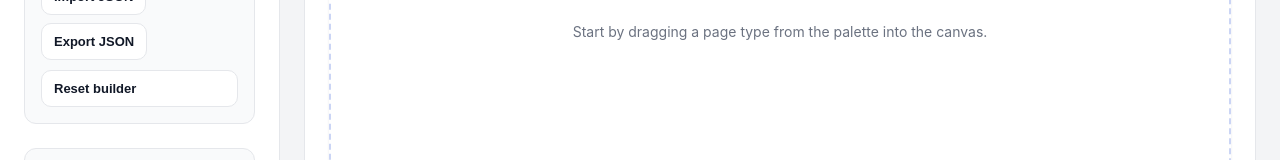
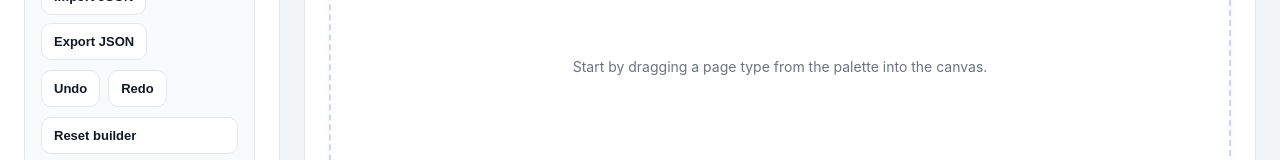
Before and after one commit to Naboni/CartPanda, a React (Vite) app: page / in a window 1280 px wide. Shown: the part 583-743 px from the top of the page. Built offline with nearby package versions, Linux system fonts and the light colour scheme.

Commit message:
add undo/redo feature

```diff
--- a/src/App.tsx
+++ b/src/App.tsx
@@ -34,6 +34,10 @@ function App() {
   const onConnect = useFunnelStore((state) => state.onConnect)
   const setState = useFunnelStore((state) => state.setState)
   const reset = useFunnelStore((state) => state.reset)
+  const undo = useFunnelStore((state) => state.undo)
+  const redo = useFunnelStore((state) => state.redo)
+  const canUndo = useFunnelStore((state) => state.canUndo)
+  const canRedo = useFunnelStore((state) => state.canRedo)
 
   const hasNodes = useMemo(() => nodes.length > 0, [nodes.length])
   const nodeById = useMemo(() => {
@@ -212,6 +216,26 @@ function App() {
                 Export JSON
               </button>
             </div>
+            <div className="actions__row">
+              <button
+                type="button"
+                className="action-button"
+                onClick={undo}
+                disabled={!canUndo}
+                aria-label="Undo last change"
+              >
+                Undo
+              </button>
+              <button
+                type="button"
+                className="action-button"
+                onClick={redo}
+                disabled={!canRedo}
+                aria-label="Redo last change"
+              >
+                Redo
+              </button>
+            </div>
             <button
               type="button"
               className="action-button"
--- a/src/features/funnel/state/store.ts
+++ b/src/features/funnel/state/store.ts
@@ -53,8 +53,35 @@ const initialState: Pick<FunnelState, 'nodes' | 'edges'> = {
   edges: [],
 }
 
+const MAX_HISTORY = 50
+
+type HistoryState = {
+  past: Array<Pick<FunnelState, 'nodes' | 'edges'>>
+  future: Array<Pick<FunnelState, 'nodes' | 'edges'>>
+}
+
+const historyState: HistoryState = {
+  past: [],
+  future: [],
+}
+
+const pushHistory = (
+  prev: Pick<FunnelState, 'nodes' | 'edges'>,
+  next: Pick<FunnelState, 'nodes' | 'edges'>,
+  history: HistoryState,
+) => {
+  const updatedPast = [...history.past, prev].slice(-MAX_HISTORY)
+  return {
+    past: updatedPast,
+    future: [],
+    next,
+  }
+}
+
 export const useFunnelStore = create<FunnelState>((set) => ({
   ...initialState,
+  canUndo: false,
+  canRedo: false,
   applyNodeChanges: (changes) =>
     set((state) => {
       const removedIds = changes
@@ -67,36 +94,94 @@ export const useFunnelStore = create<FunnelState>((set) => ({
               (edge) => !removedIds.includes(edge.source) && !removedIds.includes(edge.target),
             )
           : state.edges
+      const historyUpdate = pushHistory(
+        { nodes: state.nodes, edges: state.edges },
+        { nodes: nextNodes, edges: nextEdges },
+        historyState,
+      )
+      historyState.past = historyUpdate.past
+      historyState.future = historyUpdate.future
+
       return {
-        nodes: nextNodes,
-        edges: nextEdges,
+        nodes: historyUpdate.next.nodes,
+        edges: historyUpdate.next.edges,
+        canUndo: historyState.past.length > 0,
+        canRedo: historyState.future.length > 0,
       }
     }),
   applyEdgeChanges: (changes) =>
     set((state) => ({
       edges: applyEdgeChanges(changes, state.edges),
+      canUndo: historyState.past.length > 0,
+      canRedo: historyState.future.length > 0,
     })),
   removeNode: (id) =>
-    set((state) => ({
+    set((state) => {
+      const next = {
         nodes: state.nodes.filter((node) => node.id !== id),
         edges: state.edges.filter((edge) => edge.source !== id && edge.target !== id),
-    })),
+      }
+      const historyUpdate = pushHistory(
+        { nodes: state.nodes, edges: state.edges },
+        next,
+        historyState,
+      )
+      historyState.past = historyUpdate.past
+      historyState.future = historyUpdate.future
+
+      return {
+        ...next,
+        canUndo: historyState.past.length > 0,
+        canRedo: historyState.future.length > 0,
+      }
+    }),
   removeEdge: (id) =>
-    set((state) => ({
+    set((state) => {
+      const next = {
+        nodes: state.nodes,
         edges: state.edges.filter((edge) => edge.id !== id),
-    })),
+      }
+      const historyUpdate = pushHistory(
+        { nodes: state.nodes, edges: state.edges },
+        next,
+        historyState,
+      )
+      historyState.past = historyUpdate.past
+      historyState.future = historyUpdate.future
+
+      return {
+        ...next,
+        canUndo: historyState.past.length > 0,
+        canRedo: historyState.future.length > 0,
+      }
+    }),
   addNode: (type, position) =>
     set((state) => {
       const nextIndex =
         type === 'upsell' || type === 'downsell'
           ? state.nodes.filter((node) => node.data.type === type).length + 1
           : undefined
+      const next = {
+        nodes: [...state.nodes, createNode(type, position, nextIndex)],
+        edges: state.edges,
+      }
+      const historyUpdate = pushHistory(
+        { nodes: state.nodes, edges: state.edges },
+        next,
+        historyState,
+      )
+      historyState.past = historyUpdate.past
+      historyState.future = historyUpdate.future
+
       return {
-        nodes: [...state.nodes, createNode(type, position, nextIndex)],
+        ...next,
+        canUndo: historyState.past.length > 0,
+        canRedo: historyState.future.length > 0,
       }
     }),
   updateNodePosition: (id, position) =>
-    set((state) => ({
+    set((state) => {
+      const next = {
         nodes: state.nodes.map((node) =>
           node.id === id
             ? {
@@ -105,18 +190,91 @@ export const useFunnelStore = create<FunnelState>((set) => ({
               }
             : node,
         ),
-    })),
+        edges: state.edges,
+      }
+      const historyUpdate = pushHistory(
+        { nodes: state.nodes, edges: state.edges },
+        next,
+        historyState,
+      )
+      historyState.past = historyUpdate.past
+      historyState.future = historyUpdate.future
+
+      return {
+        ...next,
+        canUndo: historyState.past.length > 0,
+        canRedo: historyState.future.length > 0,
+      }
+    }),
   onConnect: (source, target) =>
-    set((state) => ({
+    set((state) => {
+      const next = {
+        nodes: state.nodes,
         edges: addEdge({ source, target }, state.edges),
-    })),
+      }
+      const historyUpdate = pushHistory(
+        { nodes: state.nodes, edges: state.edges },
+        next,
+        historyState,
+      )
+      historyState.past = historyUpdate.past
+      historyState.future = historyUpdate.future
+
+      return {
+        ...next,
+        canUndo: historyState.past.length > 0,
+        canRedo: historyState.future.length > 0,
+      }
+    }),
+  undo: () =>
+    set((state) => {
+      const previous = historyState.past[historyState.past.length - 1]
+      if (!previous) {
+        return state
+      }
+      historyState.past = historyState.past.slice(0, -1)
+      historyState.future = [{ nodes: state.nodes, edges: state.edges }, ...historyState.future]
+      return {
+        ...previous,
+        canUndo: historyState.past.length > 0,
+        canRedo: historyState.future.length > 0,
+      }
+    }),
+  redo: () =>
+    set((state) => {
+      const next = historyState.future[0]
+      if (!next) {
+        return state
+      }
+      historyState.future = historyState.future.slice(1)
+      historyState.past = [...historyState.past, { nodes: state.nodes, edges: state.edges }].slice(
+        -MAX_HISTORY,
+      )
+      return {
+        ...next,
+        canUndo: historyState.past.length > 0,
+        canRedo: historyState.future.length > 0,
+      }
+    }),
   setState: (importedState) =>
-    set(() => ({
+    set(() => {
+      historyState.past = []
+      historyState.future = []
+      return {
         nodes: importedState.nodes,
         edges: importedState.edges,
-    })),
+        canUndo: false,
+        canRedo: false,
+      }
+    }),
   reset: () =>
-    set(() => ({
+    set(() => {
+      historyState.past = []
+      historyState.future = []
+      return {
         ...initialState,
-    })),
+        canUndo: false,
+        canRedo: false,
+      }
+    }),
 }))
--- a/src/features/funnel/types.ts
+++ b/src/features/funnel/types.ts
@@ -15,6 +15,8 @@ export type FunnelEdge = Edge
 export type FunnelState = {
   nodes: FunnelNode[]
   edges: FunnelEdge[]
+  canUndo: boolean
+  canRedo: boolean
   applyNodeChanges: (changes: NodeChange[]) => void
   applyEdgeChanges: (changes: EdgeChange[]) => void
   removeNode: (id: string) => void
@@ -22,6 +24,8 @@ export type FunnelState = {
   addNode: (type: NodeType, position: XYPosition) => void
   updateNodePosition: (id: string, position: XYPosition) => void
   onConnect: (source: string, target: string) => void
+  undo: () => void
+  redo: () => void
   setState: (importedState: Pick<FunnelState, 'nodes' | 'edges'>) => void
   reset: () => void
 }
```
Lines whose indentation alone changed are shown as unchanged.
